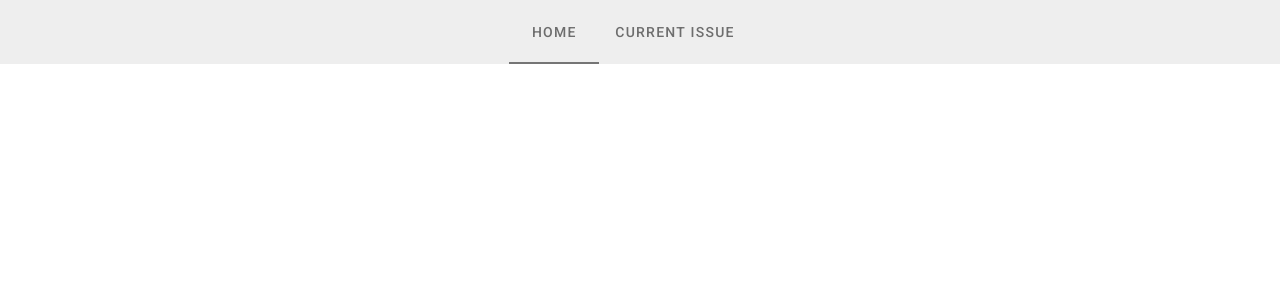
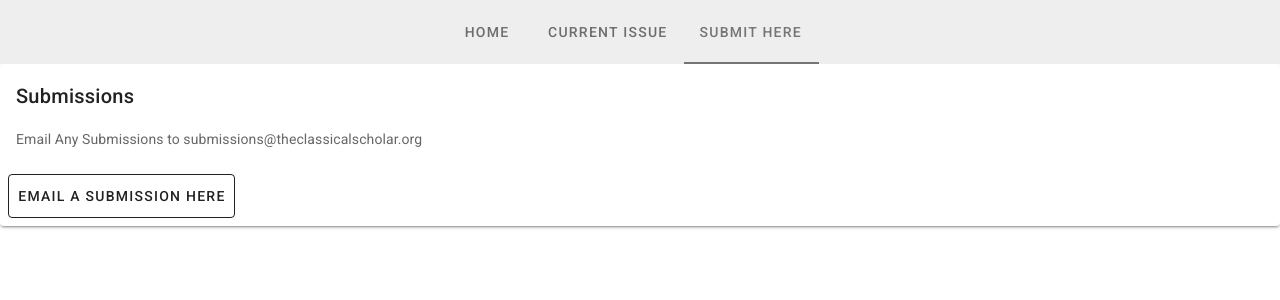
Before and after one commit to benjamindobbs/classical-scholar, a Nuxt app: page /submissions in a window 1280 px wide. Before the commit this address had no page. Shown: the top 300 px of the page. Built offline with nearby package versions, Linux system fonts and the light colour scheme; a web font is replaced by a local one.

Commit message:
light tweaks and updates for finalization

```diff
--- a/layouts/default.vue
+++ b/layouts/default.vue
@@ -13,8 +13,8 @@
         color="grey darken-1"
       >
         <v-tab
-          v-for="link in links"
-          :key="link"
+          v-for="(link, index) in links"
+          :key="index"
           :to="link.path"
         >
           {{ link.name }}
@@ -31,6 +31,7 @@ export default {
       links: [
         {name:'Home', path: '/'},
         {name:'Current Issue', path:'/current'},
+        {name:'Submit Here', path:'/submissions'}
         // {name:'The Archives', path: '/archives'},
         // {name:'About', path: '/about'},
         // {name:'Contributors', path: '/contributers'},
--- a/pages/shortstory.vue
+++ b/pages/shortstory.vue
@@ -1,20 +1,12 @@
 <template>
     <v-app>
         <v-main>
-            <v-card>
-                <v-card-title> The Battle with Magical Destiny </v-card-title>
-                <v-card-subtitle> Charlese Mack <br> Quest Archetype Short Story </v-card-subtitle>
-                <v-card-text> {{this.list.shortStory.magicalDestiny}} </v-card-text>
-            </v-card>
+            <iframe src="https://docs.google.com/document/d/e/2PACX-1vT63IpbEEfhcOQg-lFBGwchyDFbmpslhR2D9BZz1-hjZwx0aLAe7_ZcN7OBqkLR9gf3isoBSx5A6yKq/pub?embedded=true" width="100%" height="100%" frameBorder="0"></iframe>
         </v-main>
     </v-app>
 </template>
 <script>
-import story from "../static/json/shortstory.json";
 export default {
-  layout: "subjectLanding",
-  data: () => ({
-    list: story,
-  }),
-};
+    layout: "subjectLanding"
+}
 </script>
--- /dev/null
+++ b/pages/submissions.vue
@@ -0,0 +1,23 @@
+<template>
+    <v-main>
+        <v-app>
+            <v-card>
+                <v-card-title> Submissions </v-card-title>
+                <v-card-text> Email Any Submissions to submissions@theclassicalscholar.org </v-card-text>
+                <v-card-actions>
+                    <v-btn
+                    center
+                    right
+                    outlined
+                    color="Black"
+                    large
+                    href="mailto:submissions@theclassicalscholar.org"
+                    >
+                    Email A Submission Here
+                    </v-btn>
+                </v-card-actions>
+            </v-card>
+        </v-app>
+    </v-main>
+
+</template>
--- a/static/json/interview.json
+++ b/static/json/interview.json
@@ -1,8 +1,8 @@
 {
     "interview":[
         {
-            "question": "Have you ever wanted to know your principal more? We asked so you don't have to!",
-            "response": "As you all may know, Ms. Sullivan has quite the history with Classical Magnet. She used to be a history teacher before being promoted to principal. We asked her which job she preferred, responding with “I think that the hardest thing right now for me, is like I'm kind of overseeing and supervising the whole school as opposed to being in a classroom with 22 students which you get to know really well. I feel like that relationship between the teacher and the students in the classroom everyday is so powerful, so I definitely missed being in the classroom, but I also love the fact that some of the work I do can impact a whole school.”Hello, Gladiators! I am your principal, Ms. Sullivan. “My favorite color is blue, all different shades. My favorite food is spicy buffalo wings. Extra crispy, extra saucy, and extra spicy. I love to travel, cook, and hang out with family! I would describe myself as caring and fun. I’m not a favorites person, my taste varies depending on the topic. My favorite music genres are reggae, R&B, and indie. I love the people I work with. Students, teachers, parents. I like meeting different types of students with all different interests, I just appreciate the fact that I get to work in a school building with all these people I can build relationships with.”"
+            "question": "Have you ever wanted to know more about your principal? We asked, so you don't have to!",
+            "response": "As you may know, Ms. Sullivan has quite the history with Classical Magnet. She used to be a history teacher before being promoted to principal. We asked her which job she preferred. She said, “I think that the hardest thing right now for me, is like I'm kind of overseeing and supervising the whole school as opposed to being in a classroom with 22 students who you get to know really well. I feel like that relationship between the teacher and the students in the classroom everyday is so powerful, so I definitely miss being in the classroom, but I also love the fact that some of the work I do can impact a whole school. Hello, Gladiators! I am your principal, Ms. Sullivan. My favorite color is blue, all different shades. My favorite food is spicy buffalo wings. Extra crispy, extra saucy, and extra spicy. I love to travel, cook, and hang out with family! I would describe myself as caring and fun. I’m not a favorites person, my taste varies depending on the topic. My favorite music genres are reggae, R&B, and indie. I love the people I work with. Students, teachers, parents. I like meeting different types of students with all different interests, I just appreciate the fact that I get to work in a school building with all these people I can build relationships with.”"
         },
         {
             "question": "We also asked a few questions relating to school events and topics you may have been wondering about! Are we doing any events this year?",
@@ -14,15 +14,7 @@
         },
         {
             "question": "What is the COVID protocol? ",
-            "response": "Students are contact traced, which is why we have to sit in alphabetical order. There are two different things that could happen if you come into close contact. If you are vaccinated, you and your family are notified that a student who you have been in close contact with has COVID but you may still attend school. However, if you are not vaccinated, you are told to quarantine for 5-7 days or you have to provide a negative COVID test to the nurse. You may return to school either after the school receives the negative test or the quarantine days are up. If you do have covid, stay home until you feel better. "
-        },
-        {
-            "question": "Why was lunch such a disaster for a bit? ",
-            "response": "As some people may know, “HPS (Hartford Public Schools) is having some trouble with staffing, This resulted in not enough people being able to deliver supplies to the schools.” Having 10-15 out of 30 minutes to eat because of the long lunch line was a byproduct of this. Ms. Sullivan said that we could tell Mr. Martin and Mr. Tucker, the people who run the lunchwave, said that we need more time. “I have seen the office shoot up an email, letting teachers know that students are going to be late to class.” Since then the problem of not having enough time to eat has been put to the back of people's minds as the lunch waves go back to normal. Well as normal as it can get, my only hope is that they don’t change the lunchawave schedules again."
-        },
-        {
-            "question": "Can students attend events/sports events? ",
-            "response": "“No.” Flat out. Up to four family members can be in the audience of an at home game. It's unclear whether this is true for away games, From recent basketball games we can assume that it is untrue. If you’re still unsure please ask the coach to your family member’s team for more accurate information. Some may find this unfair due to the fact that the winter music concert, an event the music department had been preparing for months, was canceled due to COVID-19, but the basketball games remained in place throughout the whole season."
+            "response": "“Students are contact traced, which is why we have to sit in alphabetical order. There are two different things that could happen if you come into close contact. If you are vaccinated, you and your family are notified that a student who you have been in close contact with has COVID but you may still attend school. However, if you are not vaccinated, you are told to quarantine for 5-7 days or you have to provide a negative COVID test to the nurse. You may return to school either after the school receives the negative test or the quarantine days are up. If you do have covid, stay home until you feel better.” "
         },
         {
             "question": "Fundraising",
```
